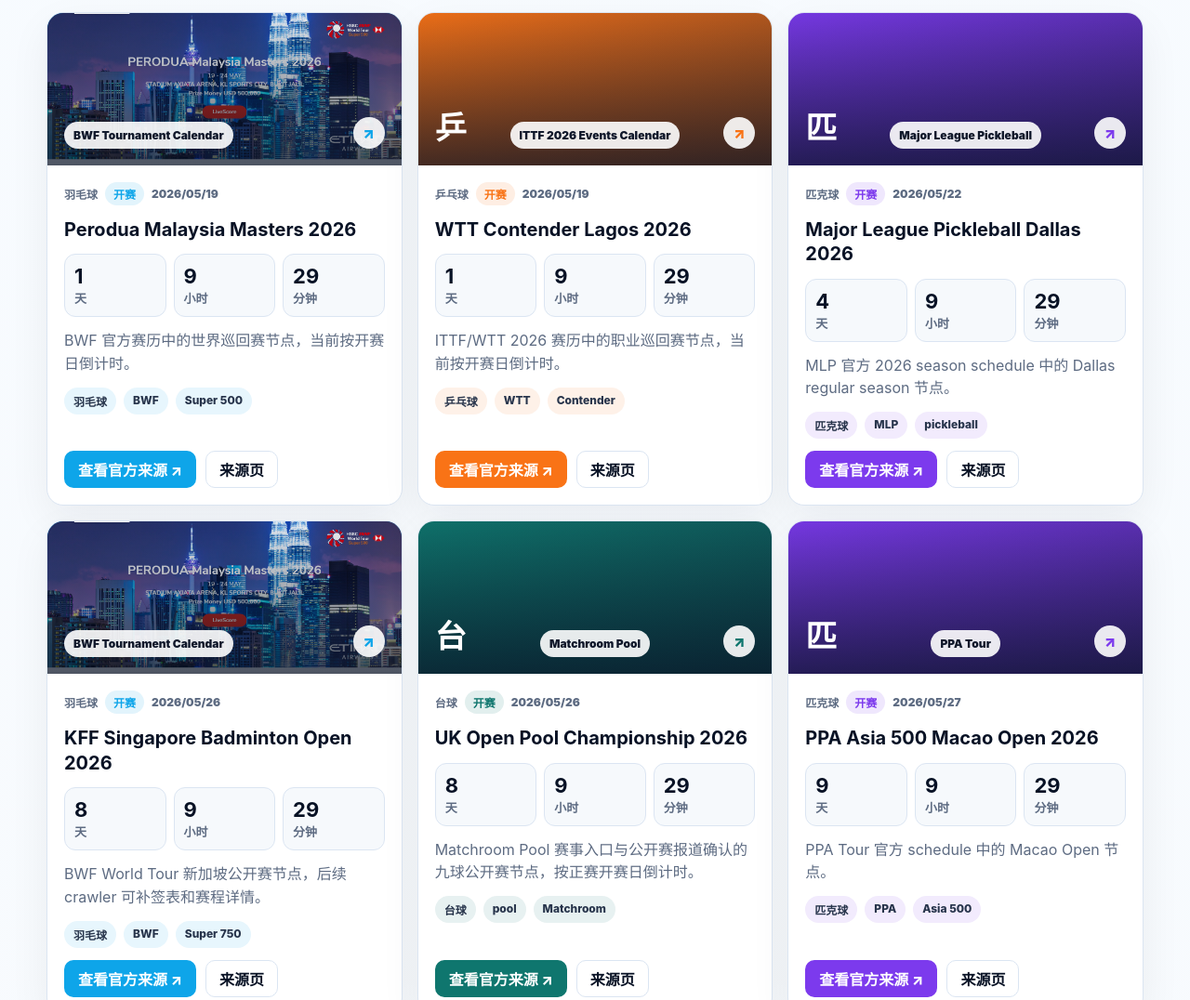
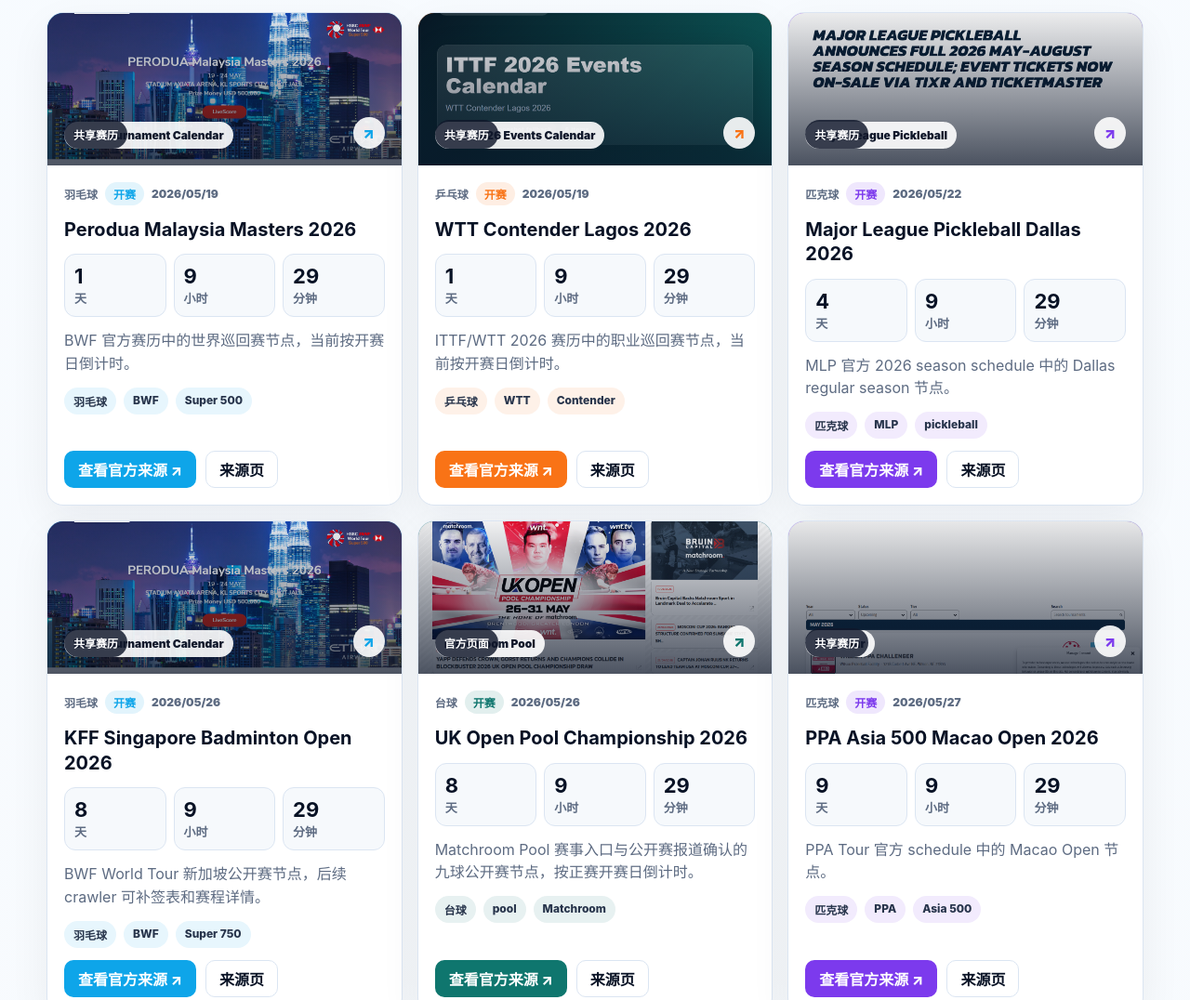
Before and after one commit to Just-Agent/sports-ddl, a website: page index.html in a window 1280 px wide. Shown: the part 899-1975 px from the top of the page at 93% size. Drawn offline with Linux system fonts and the light colour scheme.

Commit message:
feat: publish sports-ddl data pipeline

```diff
--- a/index.html
+++ b/index.html
@@ -15,7 +15,7 @@ header{position:sticky;top:0;z-index:10;border-bottom:1px solid var(--line);back
 .board{padding:22px;background:linear-gradient(135deg,#fff 0%,color-mix(in srgb,var(--accent) 10%,#fff) 100%)}.board h2{margin:0 0 16px;font-size:22px}.subtopics{display:grid;gap:10px}.subtopic{padding:12px;background:rgba(255,255,255,.8);border-radius:14px}.subtopic button{width:100%;display:flex;align-items:center;justify-content:space-between;border:0;background:transparent;padding:0;color:var(--ink);font-weight:900;font:inherit;cursor:pointer;text-align:left}.subtopic small{display:block;color:var(--muted);font-weight:700;margin-top:3px}.subtopic.active{border-color:var(--accent);box-shadow:0 0 0 3px color-mix(in srgb,var(--accent) 10%,transparent)}
 .meta,.desc{color:var(--muted);line-height:1.55}.toolbar{display:flex;justify-content:space-between;align-items:center;gap:16px;margin:24px 0 16px;flex-wrap:wrap}.toolbar h2{margin:0;font-size:28px}.toolbar-actions{display:flex;align-items:center;gap:12px;flex-wrap:wrap}.pill{border-radius:999px;padding:8px 12px;background:#e0f2fe;color:#0369a1;font-weight:900;font-size:13px}
 .events{padding-bottom:52px}.events.grid{display:grid;grid-template-columns:repeat(3,minmax(0,1fr));gap:16px}.events.list{display:grid;gap:14px}.event-card{overflow:hidden;display:flex;transition:transform .2s ease,box-shadow .2s ease,border-color .2s ease}.event-card:hover{transform:translateY(-2px);box-shadow:0 22px 60px rgba(14,165,233,.14);border-color:color-mix(in srgb,var(--tone) 38%,var(--line))}.events.grid .event-card{min-height:430px;flex-direction:column}.events.list .event-card{min-height:190px;flex-direction:row}
-.preview{position:relative;isolation:isolate;display:flex;align-items:flex-end;justify-content:space-between;gap:12px;padding:18px;color:#fff;text-decoration:none;background:linear-gradient(135deg,var(--tone),color-mix(in srgb,var(--tone) 62%,#0f172a));overflow:hidden}.events.grid .preview{min-height:164px}.events.list .preview{width:300px;min-width:300px}.preview img{position:absolute;inset:0;width:100%;height:100%;object-fit:cover;z-index:-2;transition:transform .55s ease}.event-card:hover .preview img{transform:scale(1.04)}.preview:after{content:"";position:absolute;inset:0;z-index:-1;background:linear-gradient(180deg,rgba(8,18,37,.06),rgba(8,18,37,.72))}.sport-mark{font-size:34px;font-weight:950;letter-spacing:0}.source-badge{max-width:100%;border-radius:999px;padding:7px 10px;background:rgba(255,255,255,.9);color:#0f172a;font-size:12px;font-weight:950;white-space:nowrap;overflow:hidden;text-overflow:ellipsis}.open-dot{display:flex;align-items:center;justify-content:center;width:34px;height:34px;border-radius:999px;background:rgba(255,255,255,.9);color:var(--tone);font-weight:950}
+.preview{position:relative;isolation:isolate;display:flex;align-items:flex-end;justify-content:space-between;gap:12px;padding:18px;color:#fff;text-decoration:none;background:linear-gradient(135deg,var(--tone),color-mix(in srgb,var(--tone) 62%,#0f172a));overflow:hidden}.events.grid .preview{min-height:164px}.events.list .preview{width:300px;min-width:300px}.preview img{position:absolute;inset:0;width:100%;height:100%;object-fit:cover;z-index:-2;transition:transform .55s ease}.event-card:hover .preview img{transform:scale(1.04)}.preview:after{content:"";position:absolute;inset:0;z-index:-1;background:linear-gradient(180deg,rgba(8,18,37,.06),rgba(8,18,37,.72))}.sport-mark{font-size:34px;font-weight:950;letter-spacing:0}.source-badge{max-width:100%;border-radius:999px;padding:7px 10px;background:rgba(255,255,255,.9);color:#0f172a;font-size:12px;font-weight:950;white-space:nowrap;overflow:hidden;text-overflow:ellipsis}.source-mode{position:absolute;left:18px;bottom:18px;max-width:calc(100% - 78px);border-radius:999px;padding:7px 10px;background:rgba(15,23,42,.82);color:#fff;font-size:12px;font-weight:950}.open-dot{display:flex;align-items:center;justify-content:center;width:34px;height:34px;border-radius:999px;background:rgba(255,255,255,.9);color:var(--tone);font-weight:950}
 .event-body{display:flex;flex:1;flex-direction:column;gap:13px;padding:18px}.event-kicker{display:flex;align-items:center;gap:8px;flex-wrap:wrap;font-size:12px;font-weight:900;color:var(--muted)}.stage-chip{border-radius:999px;padding:4px 9px;background:color-mix(in srgb,var(--tone) 12%,#fff);color:var(--tone)}.event-card h3{margin:0;font-size:20px;line-height:1.32}.countdown{display:grid;grid-template-columns:repeat(3,1fr);gap:8px}.unit{background:var(--soft);border:1px solid var(--line);border-radius:12px;padding:10px}.unit strong{display:block;font-size:22px}.unit span{color:var(--muted);font-size:13px;font-weight:800}.tags{display:flex;gap:8px;flex-wrap:wrap}.tag{border-radius:999px;padding:6px 10px;background:color-mix(in srgb,var(--tone) 10%,#fff);color:#27344b;font-weight:800;font-size:12px}.event-actions{margin-top:auto;display:flex;gap:10px;align-items:center}.event-actions .button{background:var(--tone);border-color:transparent;color:#fff}.event-actions .ghost{background:#fff;color:var(--ink);border-color:var(--line)}
 footer{color:var(--muted);padding:26px 0 48px;border-top:1px solid var(--line);text-align:center}.mini{margin-top:6px;color:#0f766e;font-weight:900}
 @media(max-width:980px){.hero{grid-template-columns:1fr;padding-top:36px}.events.grid{grid-template-columns:repeat(2,minmax(0,1fr))}.events.list .event-card{flex-direction:column}.events.list .preview{width:100%;min-width:0;min-height:160px}.stats{grid-template-columns:1fr}}
@@ -130,8 +130,41 @@ function domain(url) {
 function sourcePreviewFor(item) {
   const sourceUrl = String(item.sourceUrl || item.url || '');
   if (item.previewImage) return item.previewImage;
-  if (sourceUrl.includes('bwfbadminton.com/calendar')) return 'docs/assets/source-previews/bwf-calendar.png';
+  const rules = [
+    [/bwfbadminton\.com\/calendar/i, 'bwf-calendar.png'],
+    [/ittf\.com\/2026-events-calendar/i, 'ittf-2026-events.png'],
+    [/worldtabletennis\.com\/eventslist/i, 'wtt-events.png'],
+    [/majorleaguepickleball\.co/i, 'mlp-schedule.png'],
+    [/ppatour\.com\/schedule/i, 'ppa-tour.png'],
+    [/matchroompool\.com\/uk-open-pool-championship/i, 'matchroom-uk-open-pool.png'],
+    [/nba\.com\/playoffs\/2026\/nba-finals/i, 'nba-finals.png'],
+    [/fiba\.basketball\/en\/events\/fiba-u17-basketball-world-cup-2026/i, 'fiba-u17-world-cup.png'],
+    [/fiba\.basketball\/en\/events\/fiba-womens-basketball-world-cup-2026/i, 'fiba-womens-world-cup.png'],
+    [/fiba\.basketball\/en\/events\/?$/i, 'fiba-events.png'],
+    [/poolplayers\.com\/world-pool-championships/i, 'apa-world-pool.png'],
+    [/poolplayers\.com\/us-amateur-championship/i, 'apa-us-amateur.png'],
+    [/worldathletics\.org\/competitions\/world-athletics-u20-championships/i, 'world-athletics-u20.png'],
+    [/sydneymarathon\.com/i, 'sydney-marathon.png'],
+    [/bmw-berlin-marathon\.com/i, 'berlin-marathon.png'],
+    [/chicagomarathon\.com/i, 'chicago-marathon.png'],
+    [/tcsnewyorkcitymarathon\.org/i, 'nyc-marathon.png'],
+    [/waterfront\.co\.uk\/what-s-on\/betvictor-northern-ireland-open/i, 'northern-ireland-open-snooker.png'],
+  ];
+  const match = rules.find(([pattern]) => pattern.test(sourceUrl));
+  if (match) return `docs/assets/source-previews/${match[1]}`;
   return '';
+}
+
+function sourceModeFor(item) {
+  const sourceUrl = String(item.sourceUrl || item.url || '');
+  const shared = [
+    /bwfbadminton\.com\/calendar/i,
+    /ittf\.com\/2026-events-calendar/i,
+    /worldtabletennis\.com\/eventslist/i,
+    /majorleaguepickleball\.co/i,
+    /ppatour\.com\/schedule/i,
+  ].some(pattern => pattern.test(sourceUrl));
+  return shared ? '共享赛历' : '官方页面';
 }
 
 function renderSubtopics() {
@@ -197,6 +230,7 @@ function render() {
     const tags = (item.tags || []).map(tag => `<span class="tag">${htmlEscape(tag)}</span>`).join('');
     const source = htmlEscape(item.source || domain(item.url));
     const preview = sourcePreviewFor(item);
+    const sourceMode = htmlEscape(sourceModeFor(item));
     const previewMedia = preview
       ? `<img src="${htmlEscape(preview)}" alt="${source} 页面预览" loading="lazy">`
       : `<span class="sport-mark">${htmlEscape(style.icon)}</span>`;
@@ -206,6 +240,7 @@ function render() {
         <a class="preview" href="${htmlEscape(item.url)}" target="_blank" rel="noopener noreferrer">
           ${previewMedia}
           <span class="source-badge">${source}</span>
+          <span class="source-mode">${sourceMode}</span>
           <span class="open-dot">↗</span>
         </a>
         <div class="event-body">
```
Also changed, not shown: docs/assets/source-previews/apa-us-amateur.png (added), docs/assets/source-previews/apa-world-pool.png (added), docs/assets/source-previews/chicago-marathon.png (added), docs/assets/source-previews/fiba-events.png (added), docs/assets/source-previews/fiba-u17-world-cup.png (added), docs/assets/source-previews/fiba-womens-world-cup.png (added), docs/assets/source-previews/ittf-2026-events.png (added), docs/assets/source-previews/matchroom-uk-open-pool.png (added), docs/assets/source-previews/mlp-schedule.png (added), docs/assets/source-previews/nba-finals.png (added), docs/assets/source-previews/northern-ireland-open-snooker.png (added), docs/assets/source-previews/nyc-marathon.png (added), docs/assets/source-previews/ppa-tour.png (added), docs/assets/source-previews/world-athletics-u20.png (added), 1 more files, 2 other files.
